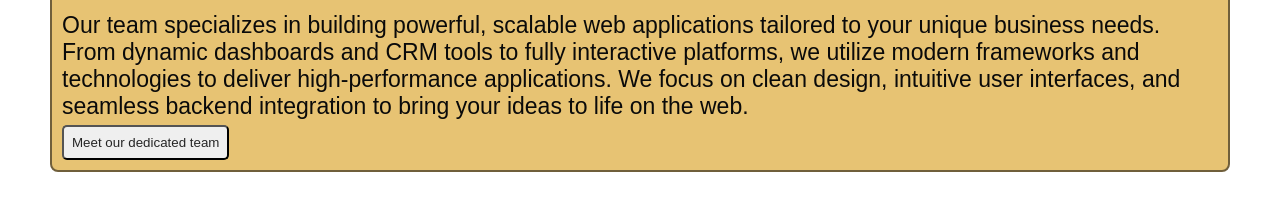
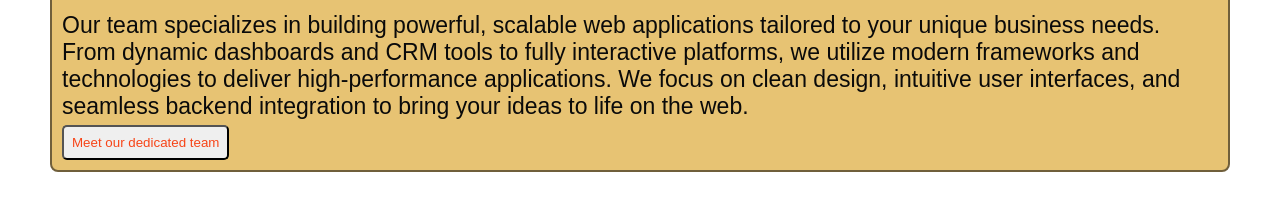
Before and after one commit to Baribeop/careerexproject2, a plain HTML site: page index.html in a window 1280 px wide. Shown: the part 1040-1255 px from the top of the page. Drawn offline with Linux system fonts and the light colour scheme.

Commit message:
change button color

```diff
--- a/style.css
+++ b/style.css
@@ -19,7 +19,7 @@ div img{
 }
 
 button{
-    color: rgba(10, 10, 10, 0.884);
+    color: rgba(247, 56, 8, 0.932);
     padding: 8px;
     border-radius: 5px;
 
```
